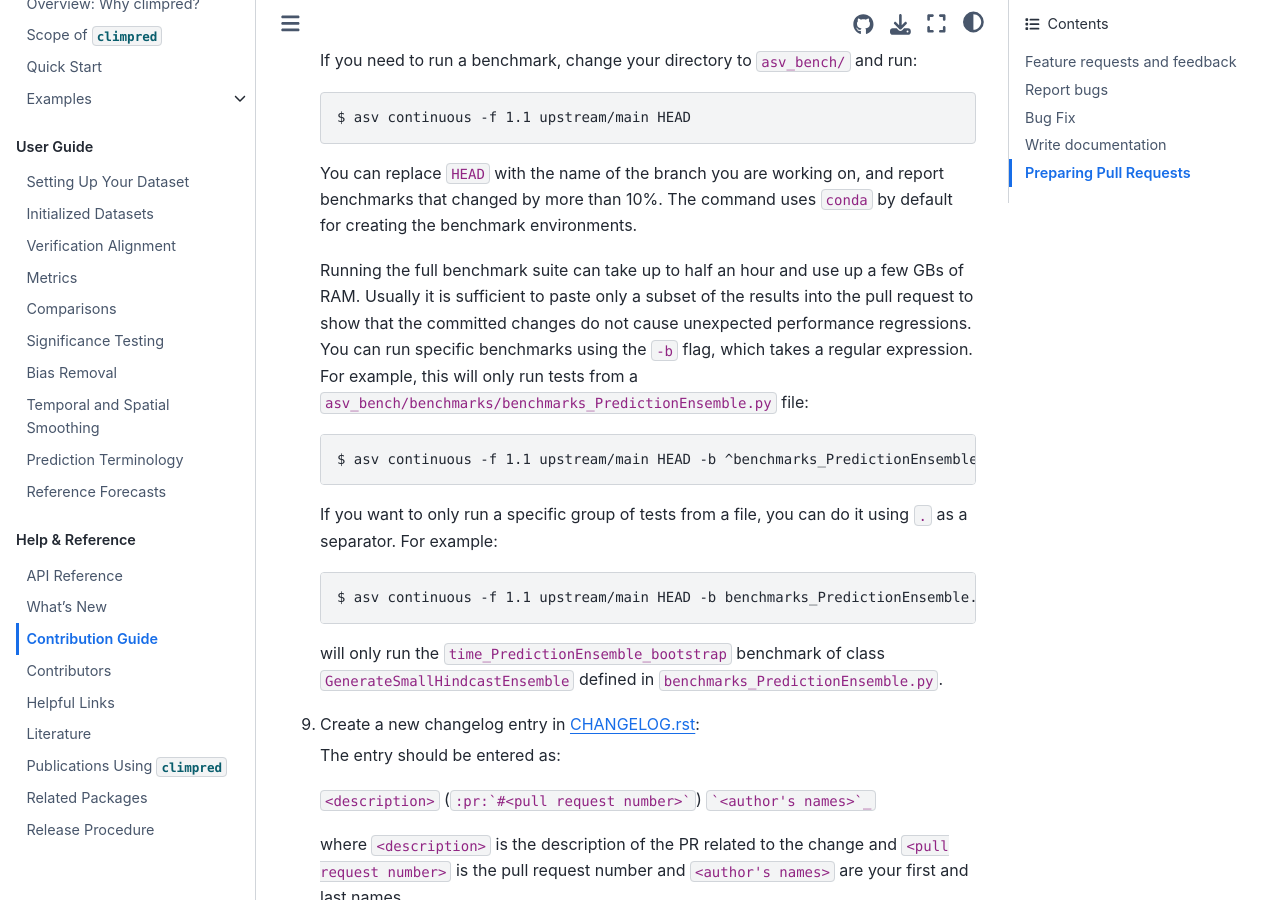
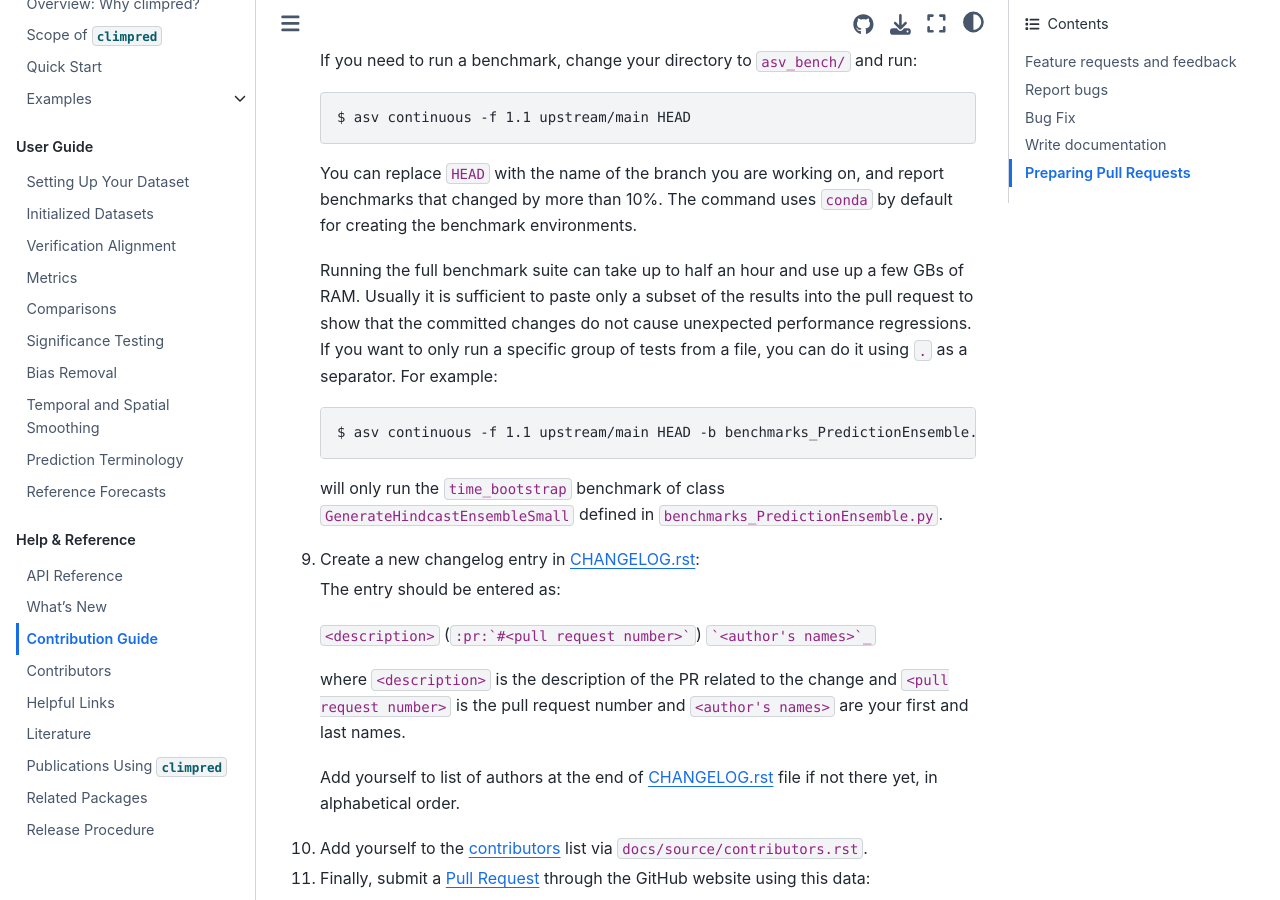
Before and after one commit to pangeo-data/climpred, a Sphinx documentation site: the page built from docs/source/contributing.rst, in a window 1280 px wide and 900 px high, scrolled down 4021 px. Built offline with Sphinx 7.4.7 and the Sphinx Book theme 1.1.4, drawn with Linux system fonts in a browser that asks for light colours; formulas are drawn with MathJax 3; pages that are not in the unit, such as notebooks, are missing from menus; the version number could not be read and is left out.

```diff
--- a/docs/source/contributing.rst
+++ b/docs/source/contributing.rst
@@ -213,20 +213,14 @@
    Running the full benchmark suite can take up to half an hour and use up a
    few GBs of RAM. Usually it is sufficient to paste only a subset of the
    results into the pull request to show that the committed changes do not
-   cause unexpected performance regressions.  You can run specific benchmarks
-   using the ``-b`` flag, which takes a regular expression.  For example, this
-   will only run tests from a
-   ``asv_bench/benchmarks/benchmarks_PredictionEnsemble.py`` file::
-
-      $ asv continuous -f 1.1 upstream/main HEAD -b ^benchmarks_PredictionEnsemble
-
+   cause unexpected performance regressions.
    If you want to only run a specific group of tests from a file, you can do it
    using ``.`` as a separator. For example::
 
-      $ asv continuous -f 1.1 upstream/main HEAD -b benchmarks_PredictionEnsemble.GenerateSmallHindcastEnsemble.time_PredictionEnsemble_bootstrap
+      $ asv continuous -f 1.1 upstream/main HEAD -b benchmarks_PredictionEnsemble.GenerateHindcastEnsembleSmall.time_bootstrap
 
-   will only run the ``time_PredictionEnsemble_bootstrap`` benchmark of class
-   ``GenerateSmallHindcastEnsemble`` defined in ``benchmarks_PredictionEnsemble.py``.
+   will only run the ``time_bootstrap`` benchmark of class
+   ``GenerateHindcastEnsembleSmall`` defined in ``benchmarks_PredictionEnsemble.py``.
 
 
 #. Create a new changelog entry in `CHANGELOG.rst <CHANGELOG.html>`_:
```
Also changed, not shown: 1 other file.
